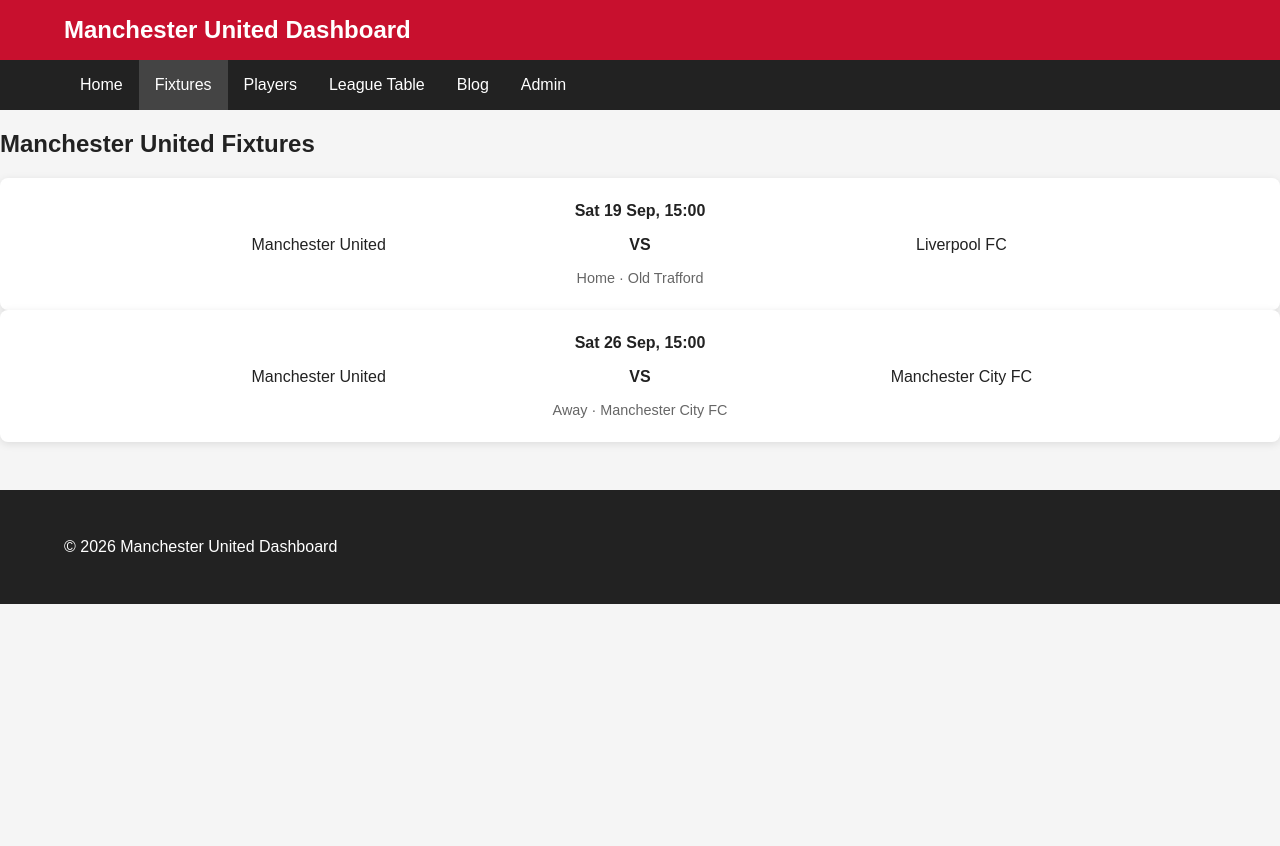
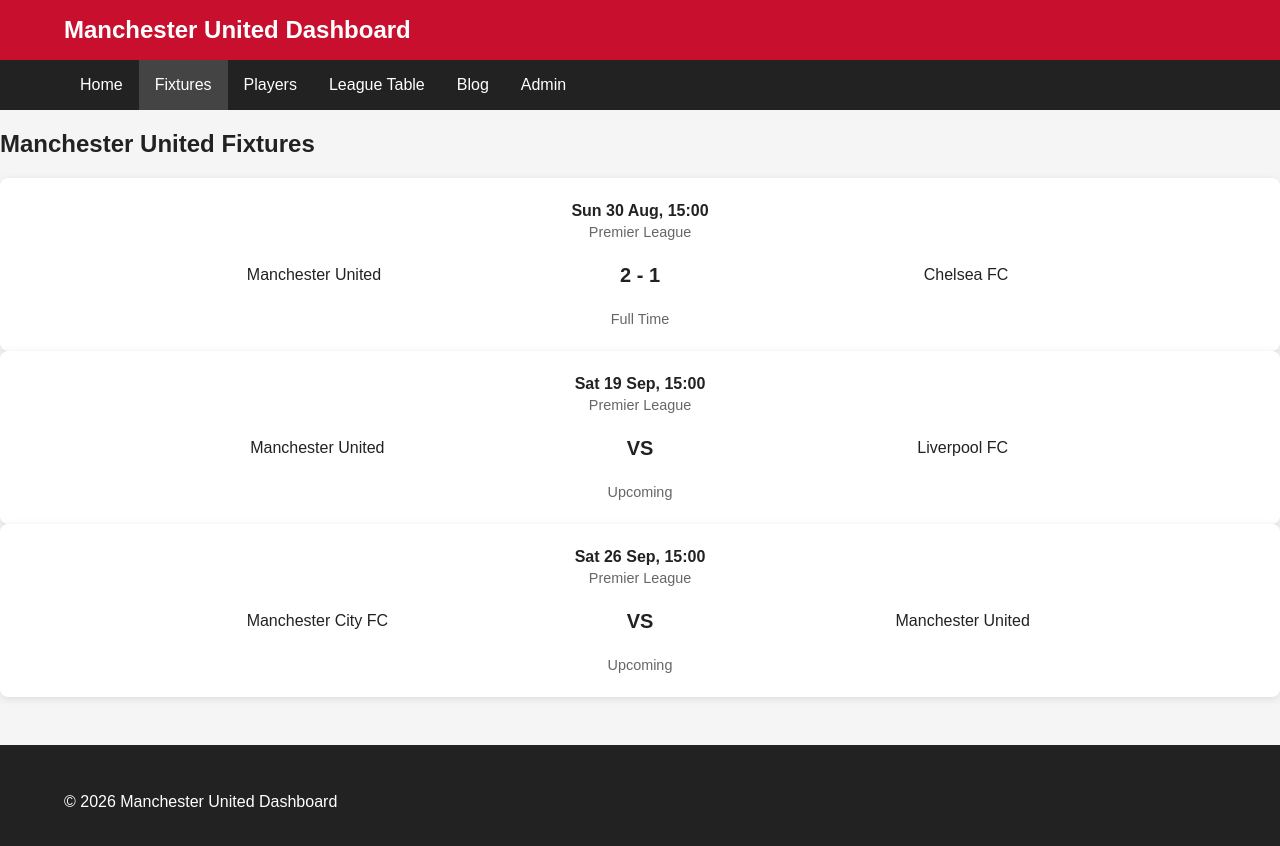
Before and after one commit to RichBurman/United-Website-Rebuild, an Angular app: page /fixtures in a window 1280 px wide. Shown: the top 846 px of the page. Before the commit the page ends 800 px from the top, so only its background shows below. Built offline with nearby package versions, Linux system fonts and the light colour scheme.

Commit message:
feat: update fixture card component with new layout and data structure; enhance fixture service for improved data handling

```diff
--- a/src/app/components/fixture-card/fixture-card.css
+++ b/src/app/components/fixture-card/fixture-card.css
@@ -5,10 +5,19 @@
   box-shadow: 0 2px 8px rgb(0 0 0 / 10%);
 }
 
+.fixture-header {
+  text-align: center;
+  margin-bottom: 1.5rem;
+}
+
 .fixture-date {
-  text-align: center;
   font-weight: 700;
-  margin-bottom: 1rem;
+}
+
+.fixture-competition {
+  margin-top: 0.25rem;
+  font-size: 0.9rem;
+  color: #666;
 }
 
 .fixture-content {
@@ -19,15 +28,31 @@
 }
 
 .team {
+  display: flex;
+  flex-direction: column;
+  align-items: center;
+  gap: 0.5rem;
   text-align: center;
 }
 
-.vs {
-  font-weight: 700;
+.team img {
+  width: 50px;
+  height: 50px;
+  object-fit: contain;
 }
 
-.fixture-venue {
-  margin-top: 1rem;
+.team strong {
+  font-size: 1.25rem;
+}
+
+.score {
+  font-size: 1.25rem;
+  font-weight: 700;
+  white-space: nowrap;
+}
+
+.fixture-status {
+  margin-top: 1.5rem;
   text-align: center;
   font-size: 0.9rem;
   color: #666;
--- a/src/app/components/fixture-card/fixture-card.html
+++ b/src/app/components/fixture-card/fixture-card.html
@@ -1,25 +1,43 @@
 <article class="fixture-card">
-  <div class="fixture-date">
-    {{ fixture().date | date:'EEE d MMM, HH:mm' }}
+
+  <div class="fixture-header">
+    <div class="fixture-date">
+      {{ fixture().date | date:'EEE d MMM, HH:mm' }}
+    </div>
+
+    <div class="fixture-competition">
+      {{ fixture().competition }}
+    </div>
   </div>
 
   <div class="fixture-content">
+
     <div class="team">
-      <span>Manchester United</span>
+      <span>{{ fixture().homeTeam }}</span>
     </div>
 
-    <div class="vs">
-      VS
+    <div class="score">
+      @if (fixture().status === 'FINISHED') {
+        <span>
+          {{ fixture().homeScore }} - {{ fixture().awayScore }}
+        </span>
+      } @else {
+        <span>VS</span>
+      }
     </div>
 
     <div class="team">
-      <span>{{ fixture().opponent }}</span>
+      <span>{{ fixture().awayTeam }}</span>
     </div>
+
   </div>
 
-  <div class="fixture-venue">
-    {{ fixture().homeMatch ? 'Home' : 'Away' }}
-    ·
-    {{ fixture().venue }}
+  <div class="fixture-status">
+    @if (fixture().status === 'FINISHED') {
+      Full Time
+    } @else {
+      Upcoming
+    }
   </div>
+
 </article>
--- a/src/app/pages/fixtures/fixtures.ts
+++ b/src/app/pages/fixtures/fixtures.ts
@@ -1,11 +1,11 @@
 import { Component, inject } from '@angular/core';
 import { FixtureService } from '../../services/fixture';
 import { FixtureCard } from '../../components/fixture-card/fixture-card';
-import { AsyncPipe, DatePipe } from '@angular/common';
+import { AsyncPipe } from '@angular/common';
 
 @Component({
   selector: 'app-fixtures',
-  imports: [AsyncPipe, DatePipe, FixtureCard],
+  imports: [AsyncPipe, FixtureCard],
   templateUrl: './fixtures.html',
   styleUrl: './fixtures.css',
 })
--- a/src/app/services/fixture.ts
+++ b/src/app/services/fixture.ts
@@ -1,5 +1,7 @@
 import { Injectable, inject } from '@angular/core';
+
 import { HttpClient } from '@angular/common/http';
+
 import { map, Observable } from 'rxjs';
 
 import { Fixture } from '../models/fixture';
@@ -8,22 +10,26 @@
   id: number;
   utcDate: string;
   status: string;
+
   homeTeam: {
     id: number;
     name: string;
     crest: string;
   };
+
   awayTeam: {
     id: number;
     name: string;
     crest: string;
   };
+
   score: {
     fullTime: {
       home: number | null;
       away: number | null;
     };
   };
+
   competition: {
     name: string;
   };
@@ -43,22 +49,23 @@
     return this.http.get<MatchesResponse>('/data/matches.json').pipe(
       map((response) =>
         response.matches
-          .filter((match) => match.status === 'TIMED')
-          .map((match) => ({
+          .map((match): Fixture => ({
             id: match.id,
             date: match.utcDate,
-            opponent:
-              match.homeTeam.id === 66
-                ? match.awayTeam.name
-                : match.homeTeam.name,
-            venue:
-              match.homeTeam.id === 66 ? 'Old Trafford' : match.homeTeam.name,
-            homeMatch: match.homeTeam.id === 66,
-            opponentCrest:
-              match.homeTeam.id === 66
-                ? match.awayTeam.crest
-                : match.homeTeam.crest,
-          })),
+            homeTeam: match.homeTeam.name,
+            awayTeam: match.awayTeam.name,
+            homeScore: match.score.fullTime.home,
+            awayScore: match.score.fullTime.away,
+            competition: match.competition.name,
+            status:
+              match.status === 'FINISHED'
+                ? 'FINISHED'
+                : 'UPCOMING',
+          }))
+          .sort(
+            (a, b) =>
+              new Date(a.date).getTime() - new Date(b.date).getTime(),
+          ),
       ),
     );
   }
```
Also changed, not shown: src/app/models/fixture.ts (+8 -6 lines).
